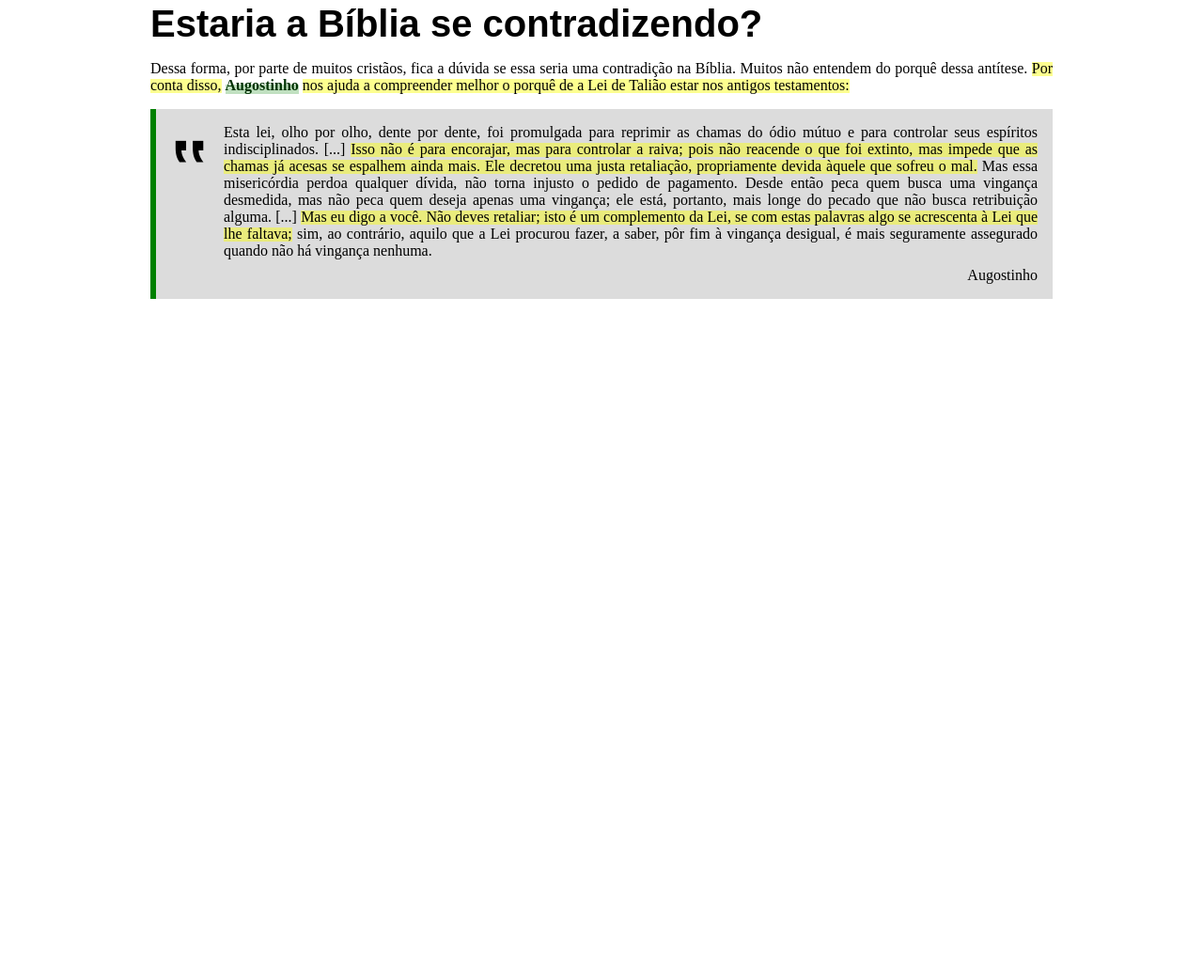
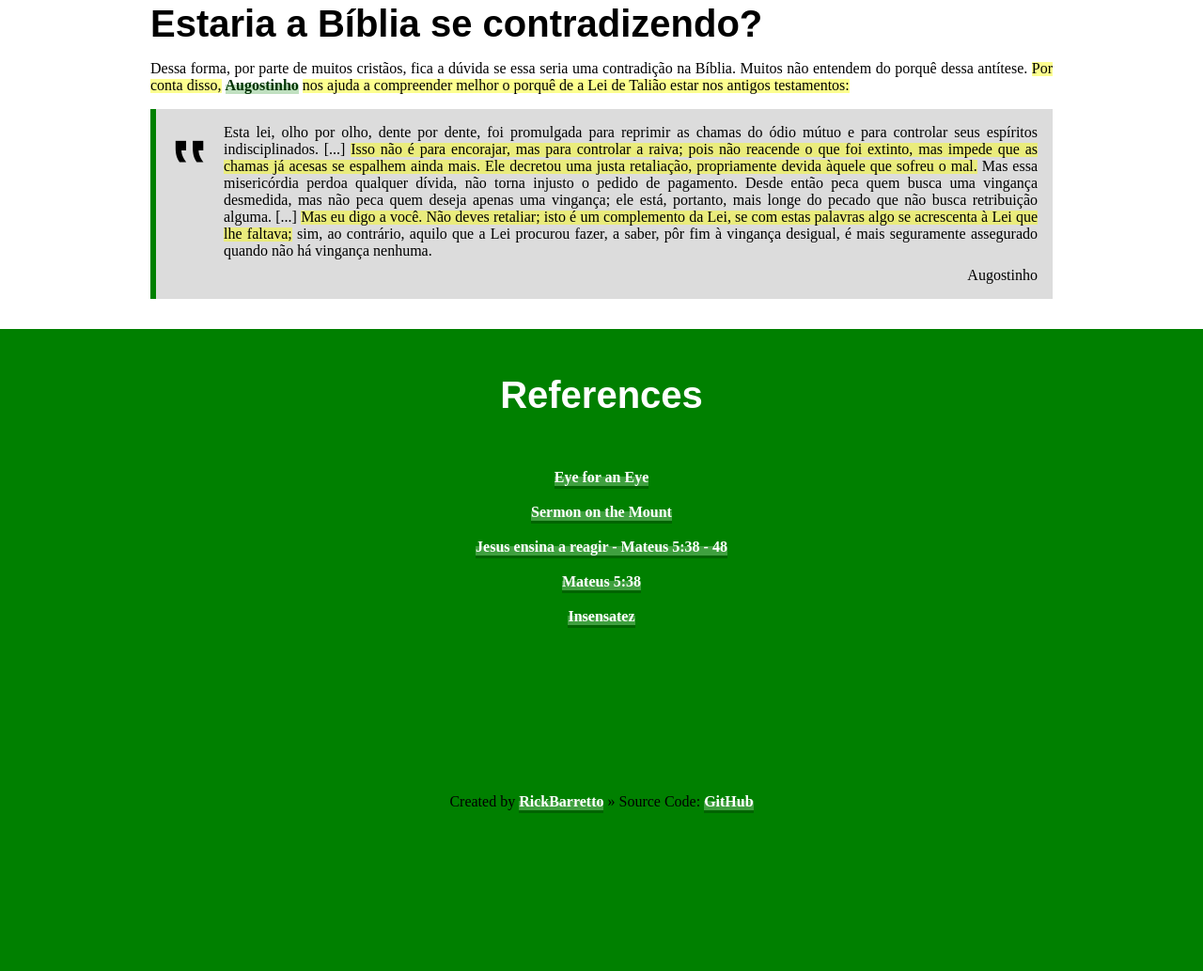
Before and after one commit to RickBarretto/PGM, a plain HTML site: page index.html in a window 1280 px wide. Shown: the part 2030-3063 px from the top of the page at 94% size. Before the commit the page ends 2380 px from the top, so only its background shows below. Drawn offline with Linux system fonts and the light colour scheme; a web font is replaced by a local one.

Commit message:
Adding footer

```diff
--- /dev/null
+++ b/css/elements/footer.css
@@ -0,0 +1,21 @@
+footer {
+    background-color: green;
+}
+
+footer > h2 {
+    color: white;
+    text-align: center;
+    padding: 3rem 0;
+}
+
+footer a {
+    color: white;
+    box-shadow: inset 0px -10px 0 rgba(255, 255, 255, 0.247);
+    border-bottom: darkgreen solid 3px;
+    margin: .5rem 0;
+}
+
+footer > p {
+    text-align: center;
+    padding-bottom: 10rem;
+}
--- a/css/style.css
+++ b/css/style.css
@@ -6,3 +6,4 @@
 @import url(../css/elements/main.css);
 @import url(../css/elements/start.css);
 @import url(../css/elements/sec-text.css);
+@import url(../css/elements/footer.css);
--- a/index.html
+++ b/index.html
@@ -188,5 +188,23 @@
             </section>
         </main>
     </div>
+    <footer>
+        <h2>References</h2>
+        <p>
+            <a href="https://en.wikipedia.org/wiki/Eye_for_an_eye">Eye for an Eye</a>
+            <br>
+            <a href="https://en.wikipedia.org/wiki/Sermon_on_the_Mount">Sermon on the Mount</a>
+            <br>
+            <a href="https://apartilhadapalavra.wordpress.com/2011/02/20/jesus-ensina-a-reagir-mateus-538-48/">Jesus ensina a reagir - Mateus 5:38 - 48</a>
+            <br>
+            <a href="https://www.bibliaportugues.com/matthew/5-38.htm">Mateus 5:38</a>
+            <br>
+            <a href="https://www.dicio.com.br/insensatez/">Insensatez</a>
+        </p>
+        <p>
+            Created by <a href="https://github.com/RickBarretto">RickBarretto</a>
+            » Source Code: <a href="https://github.com/RickBarretto/PGM">GitHub</a>
+        </p>
+    </footer>
 </body>
 </html>
```
